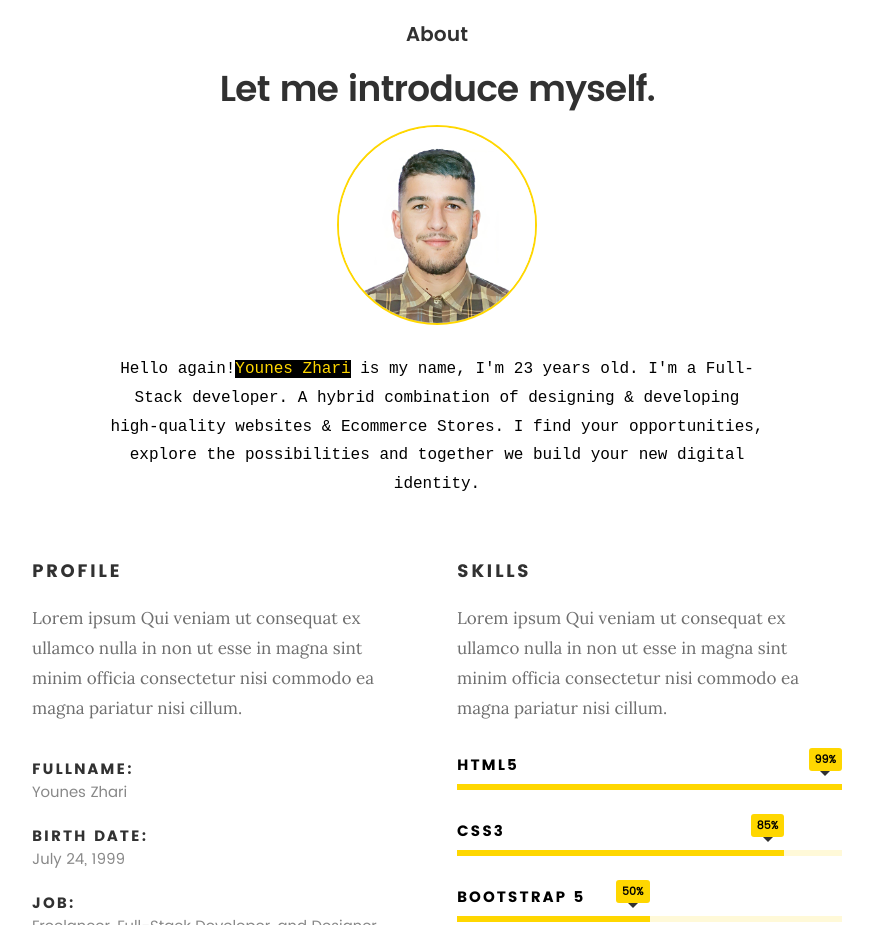
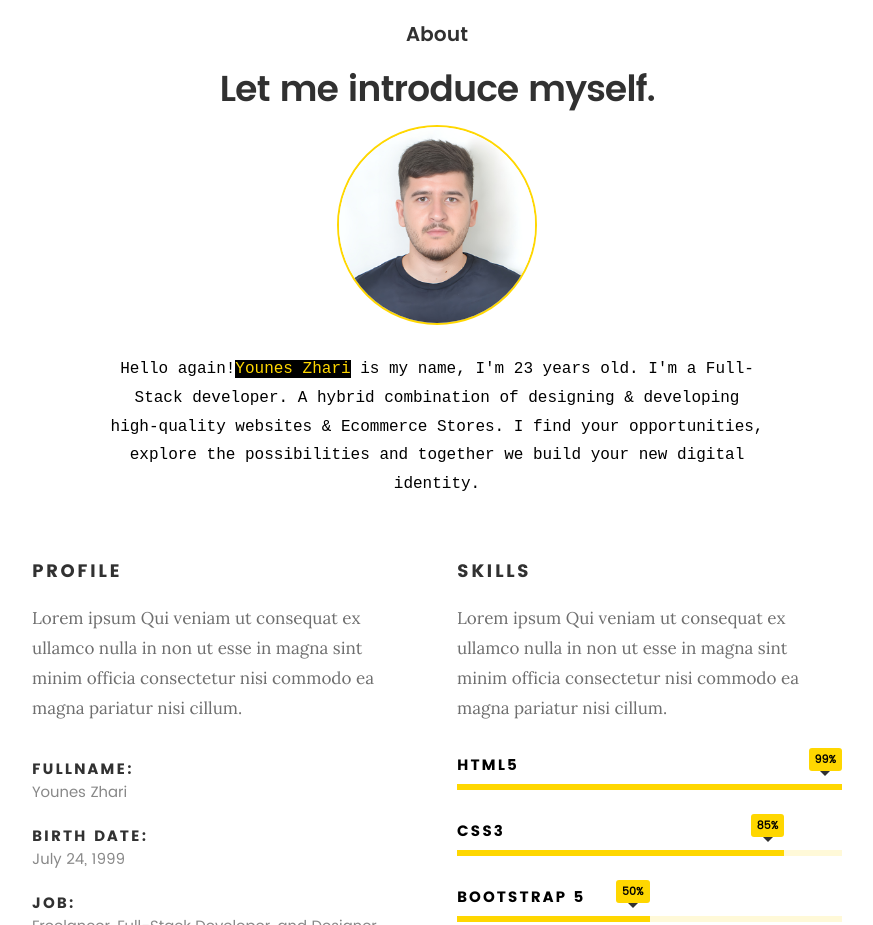
Before and after one commit to youneszh1/portfolio, a plain HTML site: page index.html in a window 1280 px wide. Shown: the part 900-1825 px from the top of the page, without its empty margins (203-1076 px from the left). Drawn offline with Linux system fonts and the light colour scheme; files whose address does not match are found by name.

Commit message:
second commit

```diff
--- a/index.html
+++ b/index.html
@@ -113,7 +113,7 @@
 
    			<div class="intro-info">
 
-   				<img src="images/yns2.jpg" alt="Profile Picture">
+   				<img src="images/me.jpg" alt="Profile Picture">
 
    				<p class="lead">Hello again!<span class="younesbg">Younes Zhari</span> is my name, I'm 23 years old. I'm a Full-Stack developer. A hybrid combination of designing & developing high-quality websites & Ecommerce Stores. I find your opportunities, explore the possibilities and together we build your new digital identity.</p>
    			</div>
```
Also changed, not shown: images/me.jpg (added), images/yns.jpg (deleted), images/yns1.jpg (deleted), images/yns2.jpg (deleted).
